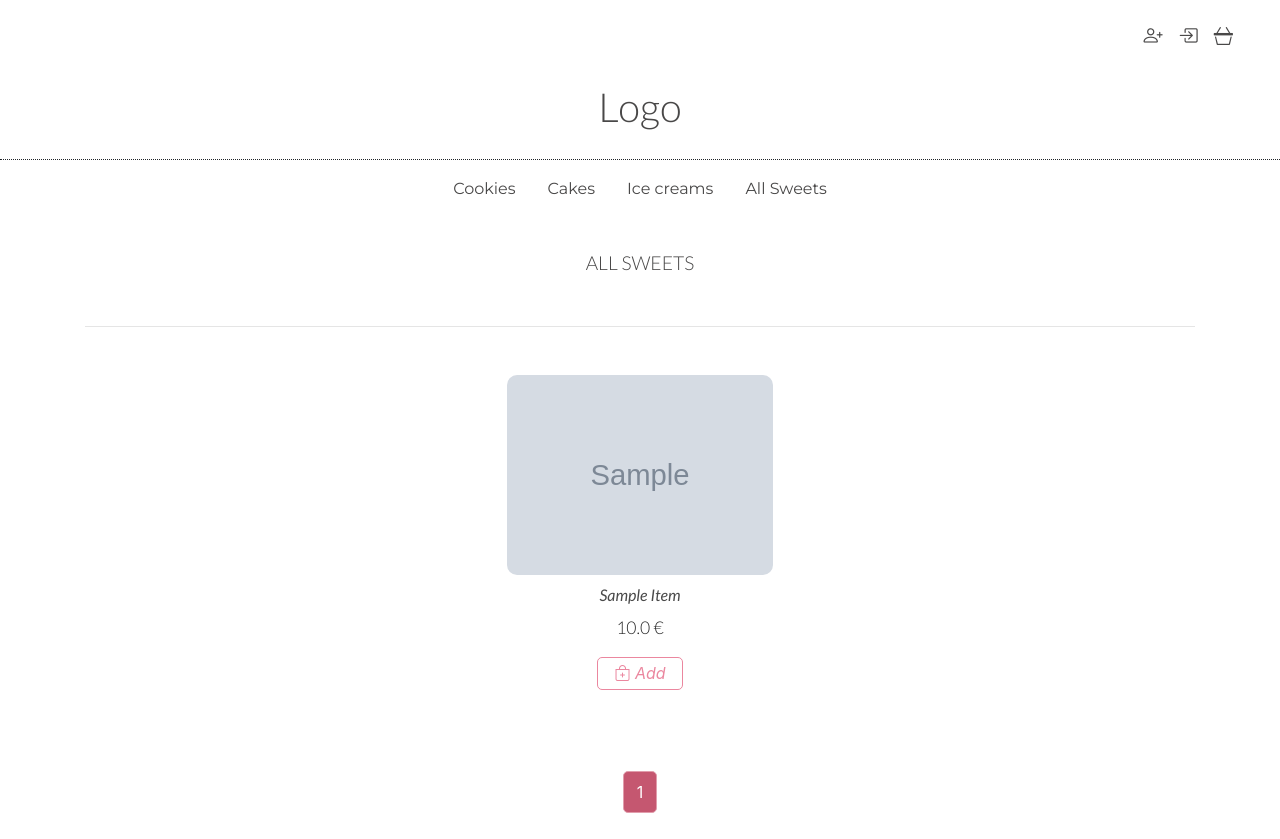
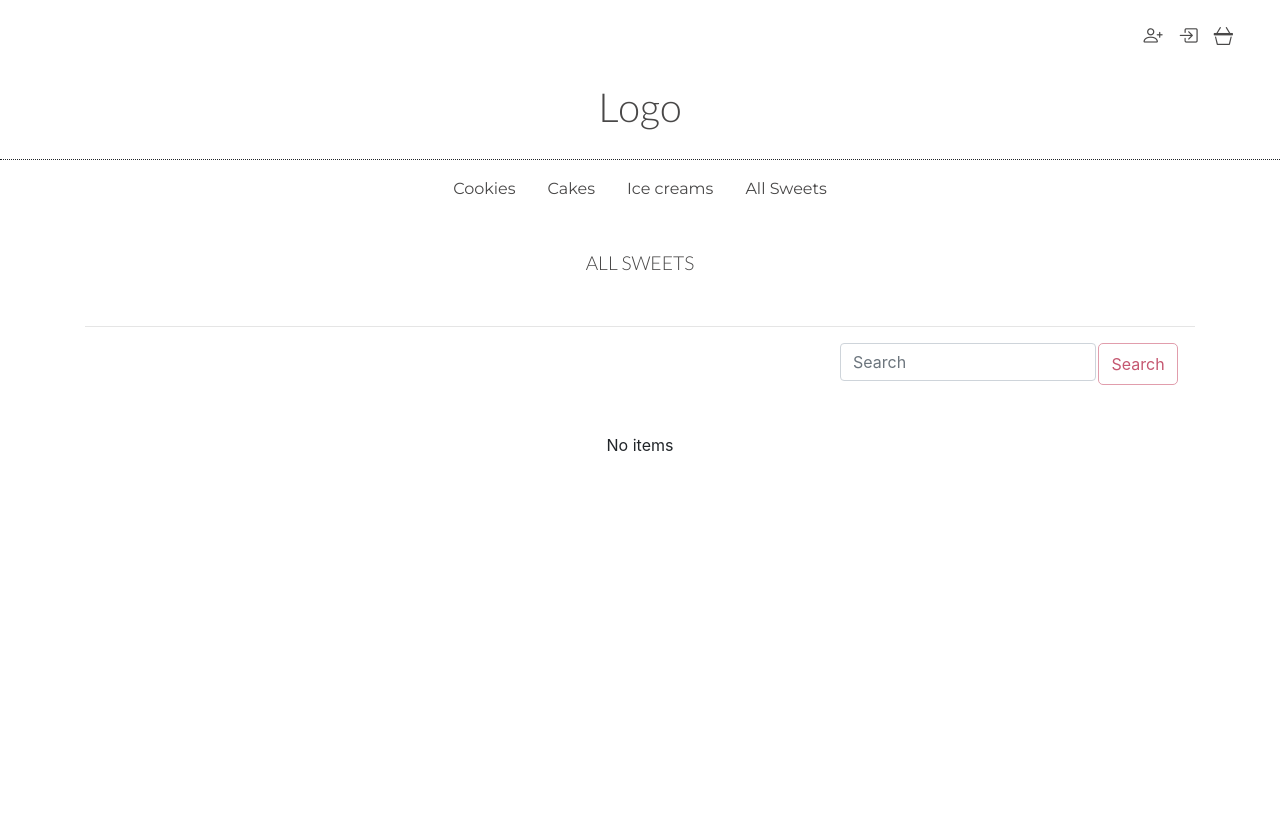
Before and after one commit to malisara/sir-cake, a Django app: page /store/ in a window 1280 px wide. After the commit the page ends 451 px from the top, so only its background shows below. Run offline with Django 4.2, Linux system fonts and the light colour scheme; tables that the repository leaves empty hold one stand-in row (values such as "Sample post"); grey boxes marked "Sample" are stand-in pictures; some libraries are stand-ins or nearby versions.

Commit message:
changed function for displaying items in the store view

```diff
--- a/sir_cake/seller/templates/seller/all_items.html
+++ b/sir_cake/seller/templates/seller/all_items.html
@@ -9,10 +9,7 @@
             </a>
         </div>
         <div class="col">
-            <form method="GET" class="d-flex" role="search">
-                <input class="form-control me-2" type="search" placeholder="Search" aria-label="Search" name="searched">
-                <button class="pagination-button" type="submit">Search</button>
-            </form>
+            {% include 'sir_cake/search-field.html'%}
         </div>
     </div>
 
--- a/sir_cake/sir_cake/static/sir_cake/style.css
+++ b/sir_cake/sir_cake/static/sir_cake/style.css
@@ -509,15 +509,12 @@ nav {
 }
 
 .navbar-icon:hover,
-.navbar-icon-bg-fill:hover,
 .support-text-link {
     color: var(--semi-pink);
 }
 
-.navbar-icon-bg-fill {
-    padding-right: 1rem;
-    font-size: 1.2rem;
-    color: var(--gray-text);
+.bag-icon-fill {
+    color: var(--dusty-pink);
 }
 
 .link-to-nav-gray {
--- /dev/null
+++ b/sir_cake/sir_cake/templates/sir_cake/search-field.html
@@ -0,0 +1,4 @@
+<form method="GET" class="d-flex" role="search">
+    <input class="form-control me-2" type="search" placeholder="Search" aria-label="Search" name="searched">
+    <button class="pagination-button" type="submit">Search</button>
+</form>
--- a/sir_cake/sir_cake/utils.py
+++ b/sir_cake/sir_cake/utils.py
@@ -1,35 +1,4 @@
 from django.core.paginator import Paginator
-
-from seller.models import Item
-
-
-def all_products_context(request):
-    # Returns paginated items & responsive url name
-    url_name = request.resolver_match.url_name
-    items = Item.objects.all().order_by('-id')
-
-    # Sorting items in store app
-    category = request.GET.get('category')
-    if category != "" and category is not None and category != 'ALL':
-        items = items.filter(category=category)
-        category = Item.SHORT_CATEGORY_TO_NAME[category]
-    else:
-        category = Item.SHORT_CATEGORY_TO_NAME[Item.Category.ALL]
-
-    if items.count() == 0:
-        items = None
-    else:
-        # Search in seller's view
-        searched = request.GET.get('searched')
-        if searched is not None and searched != "":
-            items = items.filter(title__icontains=searched)
-        items = pagination(request, items, 15)
-
-    return {
-        'items': items,
-        'url_name': url_name,
-        'category': category
-    }
 
 
 def pagination(request, item_list, number_items_displayed):
--- a/sir_cake/store/templates/store/store.html
+++ b/sir_cake/store/templates/store/store.html
@@ -14,13 +14,19 @@
 <div class="container">
     <div class="category-title-container">{{category|upper}}</div>
     <hr>
+
+    <div class="container mt-2 mb-2">
+        <div class="row justify-content-md-end">
+            <div class="col col-lg-4 ">
+                {% include 'sir_cake/search-field.html'%}
+            </div>
+        </div>
+    </div>
 </div>
 
 <div class="container products-grid mt-5">
     {% if items %}
     {% for item in items %}
-    <!--Only show the item if inventory > 0 -->
-    {% if item.quantity > 0 %}
     <div>
         <a href="{% url 'store_item_detail' item.pk %}" class="non-link a-hover">
             <img src="{{item.image.url}}" class="rounded-image" height="200px"></img>
@@ -35,13 +41,12 @@
             </button>
         </form>
     </div>
-    {% endif %}
     {% endfor %}
     {% else %}
     No items
     {% endif %}
+</div>
 
-</div>
 {% include 'sir_cake/paginator.html'%}
 
 {% endblock content %}
--- a/sir_cake/store/views.py
+++ b/sir_cake/store/views.py
@@ -1,3 +1,4 @@
+from django.db.models import OuterRef, Subquery, Sum
 from django.conf import settings
 from django.contrib import messages
 from django.core.exceptions import ObjectDoesNotExist
@@ -6,7 +7,7 @@ from django.shortcuts import render, redirect
 from django.utils import timezone
 
 from seller.models import Item, Order
-from sir_cake.utils import all_products_context
+from sir_cake.utils import pagination
 from store.models import BasketItem
 from users.models import ShippingAddress
 from users.forms import (AnonymousUserUpdateNamesForm,
@@ -22,7 +23,7 @@ from .utils import (anonymous_user_without_session,
 
 def store(request):
     form = BasketItemForm(1)
-    context = all_products_context(request)
+    context = _available_items_and_category_context(request)
     context['form'] = form
     context['all_categories'] = Item.CATEGORIES_CHOICES
 
@@ -48,7 +49,43 @@ def store(request):
         if redirect_ is not None:
             return redirect(redirect_)
 
+    context['items_in_basket'] = _get_preorder_or_none(request)
     return render(request, 'store/store.html', context)
+
+
+def _available_items_and_category_context(request):
+    # Only items with inventory > 0 and inventory > all users' reservations
+    # are returned
+
+    total_quantity_bag_items = BasketItem.objects.filter(
+        item_to_buy_id=OuterRef('pk')).values(
+            'item_to_buy_id').annotate(total=Sum('quantity')).values('total')
+
+    items_not_in_basket = Item.objects.filter(quantity__gte=0).exclude(
+        id__in=BasketItem.objects.values_list('item_to_buy', flat=True))
+
+    items_in_basket_enough_quantity = Item.objects.filter(
+        quantity__gt=Subquery(total_quantity_bag_items))
+
+    items = items_in_basket_enough_quantity.order_by(
+        '-id') | items_not_in_basket.order_by('-id')
+
+    category = request.GET.get('category')
+    if category != "" and category is not None and category != 'ALL':
+        items = items.filter(category=category)
+        category = Item.SHORT_CATEGORY_TO_NAME[category]
+    else:
+        category = Item.SHORT_CATEGORY_TO_NAME[Item.Category.ALL]
+
+    if items.count() == 0:
+        items = None
+    else:
+        searched = request.GET.get('searched')
+        if searched is not None and searched != "":
+            items = items.filter(title__icontains=searched)
+        items = pagination(request, items, 30)
+
+    return {'items': items, 'category': category}
 
 
 def store_item_detail(request, pk):
@@ -67,8 +104,10 @@ def store_item_detail(request, pk):
             return redirect(redirect_)
 
     form = BasketItemForm(_get_max_quantity_to_buy(item))
+    items_in_basket = _get_preorder_or_none(request)
     return render(request, 'store/store-item-detail.html',
-                  {'item': item, 'form': form})
+                  {'item': item, 'form': form,
+                   'items_in_basket': items_in_basket})
 
 
 def choose_purchasing_mode(request):
@@ -99,6 +138,8 @@ def shopping_bag(request):
                 not request.POST['action'].startswith("delete_"):
             return HttpResponseBadRequest()
 
+    basket_items = BasketItem.objects.filter(order=preorder)
+
     if request.method == "POST" and request.POST['action'].startswith("delete"):
         # Single item is deleted.
         try:
@@ -108,7 +149,10 @@ def shopping_bag(request):
         BasketItem.objects.get(id=delete_pk).delete()
         messages.success(request, "Item deleted")
 
-    basket_items = BasketItem.objects.filter(order=preorder)
+        # Delete order if it there are no itemss
+        if basket_items.count() == 0:
+            preorder.delete()
+            return redirect('store')
 
     if request.method == "POST" and request.POST['action'] == "cancel":
         # Whole basket is deleted.
@@ -142,6 +186,7 @@ def shopping_bag(request):
                 return redirect('store_shipping')
         return redirect('store')
 
+    context['items_in_basket'] = preorder
     context['items_and_forms'] = list(zip(basket_items, forms))
     context['expire_date'] = _get_basket_expire_date(preorder)
     return render(request, 'store/shopping-bag.html', context)
@@ -255,6 +300,7 @@ def shipping(request):
         valid_form_name = _save_name_data(request, name_form)
         if valid_form_address and valid_form_name:
             return redirect('store_payment')
+    context['items_in_basket'] = preorder
     context['expire_date'] = _get_basket_expire_date(preorder)
     return render(request, 'store/shipping.html', context)
 
@@ -358,6 +404,7 @@ def payment(request):
         messages.error(request, 'Please, enter shipping data')
         return redirect('store_shipping')
 
+    context['items_in_basket'] = preorder
     context['step'] = 3
     context['form'] = payment_form
     context['expire_date'] = _get_basket_expire_date(preorder)
--- a/sir_cake/users/templates/users/navbar-user.html
+++ b/sir_cake/users/templates/users/navbar-user.html
@@ -12,12 +12,11 @@
         {% endif %}
 
         {% if items_in_basket %}
-        <!--TODO get N of items in all store views-->
         <a href="{% url 'store_shopping_bag' %}" class="non-link link-to-nav-gray">
-            <i class="bi bi-basket3-fill navbar-icon-bg-fill">
-                <!--TODO notification-->
+            <i class="bi bi-basket3-fill navbar-icon bag-icon-fill">
             </i>
         </a>
+
         {% else %}
         <a href="{% url 'store_shopping_bag' %}" class="non-link link-to-nav-gray">
             <i class="bi bi-basket3 navbar-icon"></i>
```
Also changed, not shown: sir_cake/seller/views.py (+14 -3 lines).
